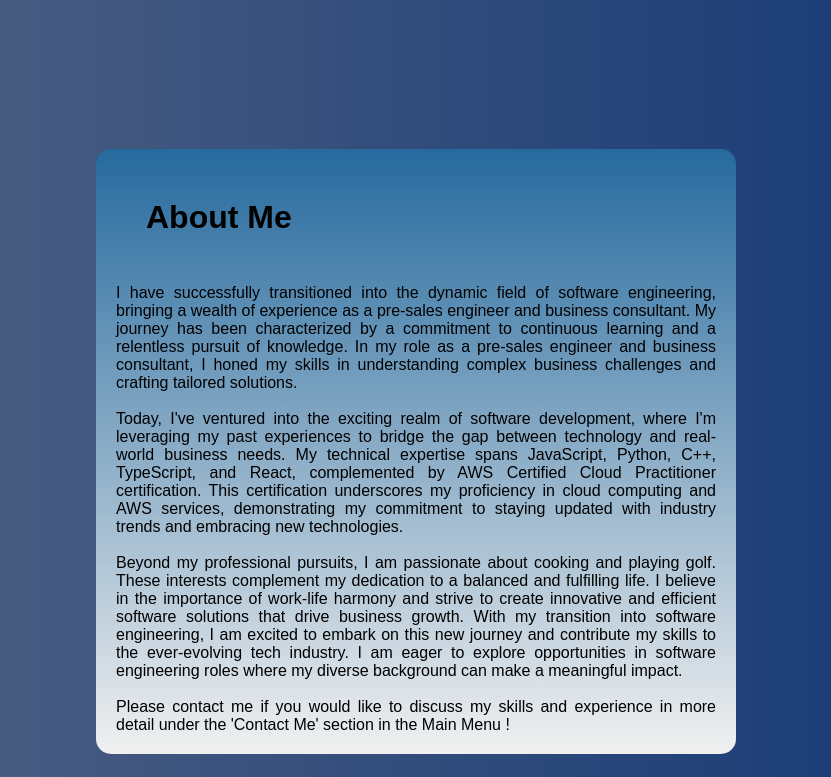
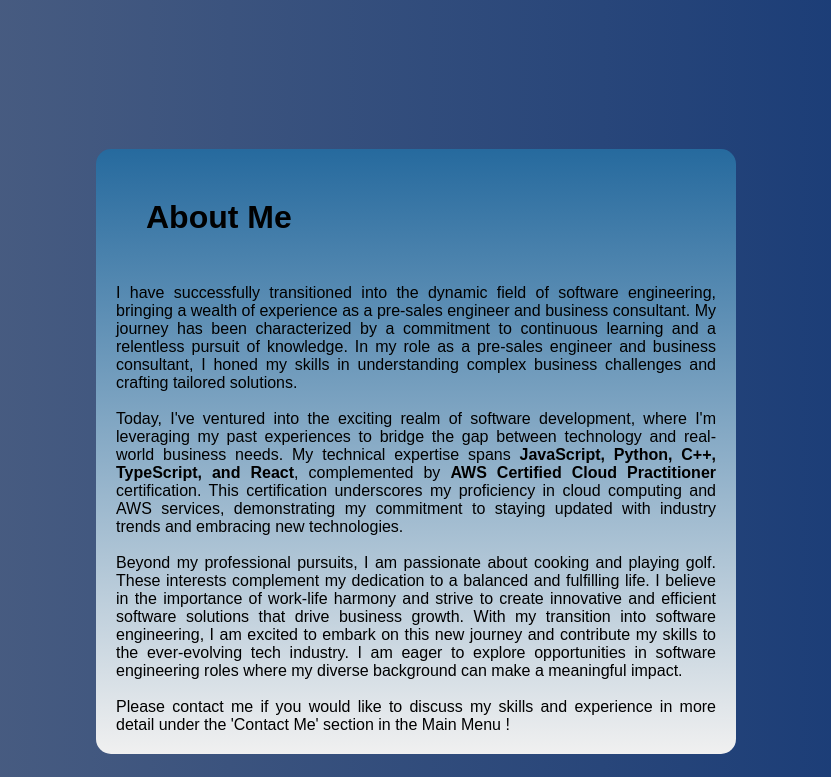
Before and after one commit to I-Angelo/Project-portfolio, a React (Create React App) app: page /about in a window 1280 px wide. Shown: the top 777 px of the page, without its empty margins (224-1055 px from the left). Built offline with nearby package versions, Linux system fonts and the light colour scheme.

Commit message:
newest changes about me

```diff
--- a/src/aboutMe.js
+++ b/src/aboutMe.js
@@ -20,7 +20,7 @@ function AboutMe() {
         <br></br>
 I have successfully transitioned into the dynamic field of software engineering, bringing a wealth of experience as a pre-sales engineer and business consultant. My journey has been characterized by a commitment to continuous learning and a relentless pursuit of knowledge.
 In my role as a pre-sales engineer and business consultant, I honed my skills in understanding complex business challenges and crafting tailored solutions. <br></br><br></br>Today, I've ventured into the exciting realm of software development, where I'm leveraging my past experiences to bridge the gap between technology and real-world business needs.
-My technical expertise spans JavaScript, Python, C++, TypeScript, and React, complemented by AWS Certified Cloud Practitioner certification. This certification underscores my proficiency in cloud computing and AWS services, demonstrating my commitment to staying updated with industry trends and embracing new technologies.
+My technical expertise spans <b>JavaScript, Python, C++, TypeScript, and React</b>, complemented by <b>AWS Certified Cloud Practitioner</b> certification. This certification underscores my proficiency in cloud computing and AWS services, demonstrating my commitment to staying updated with industry trends and embracing new technologies.
 <br></br><br></br>Beyond my professional pursuits, I am passionate about cooking and playing golf. These interests complement my dedication to a balanced and fulfilling life. I believe in the importance of work-life harmony and strive to create innovative and efficient software solutions that drive business growth.
 With my transition into software engineering, I am excited to embark on this new journey and contribute my skills to the ever-evolving tech industry. I am eager to explore opportunities in software engineering roles where my diverse background can make a meaningful impact.<br></br><br></br>Please contact me if you would like to discuss my skills and experience in more detail under the 'Contact Me' section in the Main Menu !
 
```
